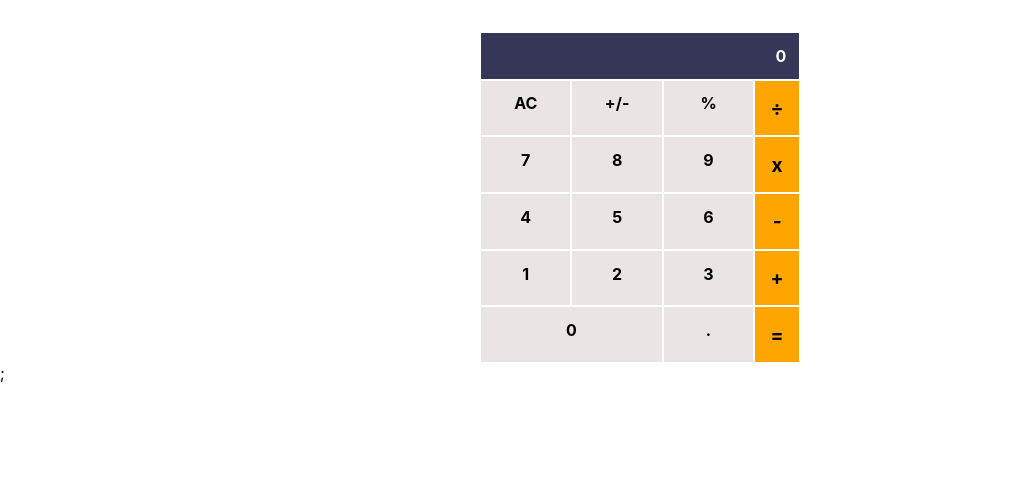
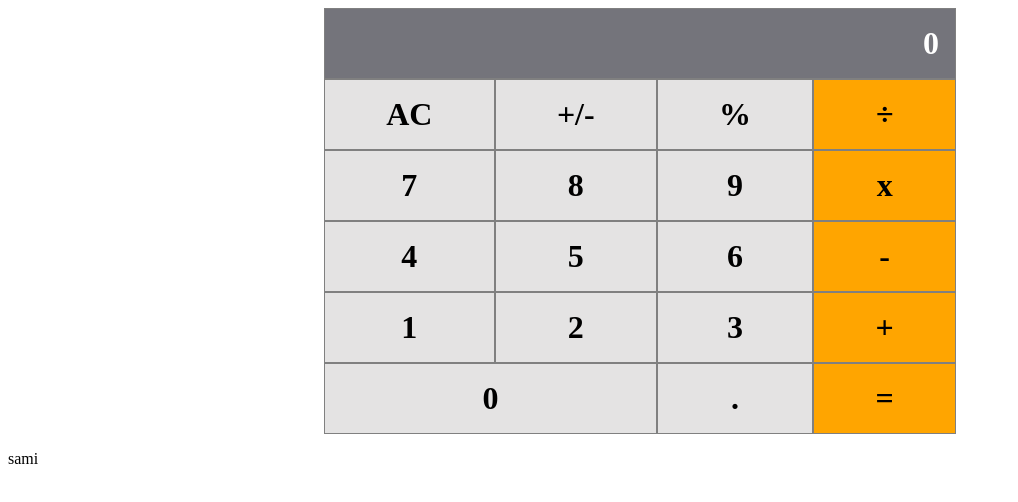
Before and after one commit to sam2if/Maths_magicians, a React (Create React App) app: page / in a window 1280 px wide. Shown: the top 502 px of the page, without its empty margins (0-1018 px from the left). Built offline with nearby package versions, Linux system fonts and the light colour scheme.

Commit message:
Everything is finished

```diff
--- a/src/App.css
+++ b/src/App.css
@@ -1,44 +1,3 @@
-* {
-  margin: 0;
-  padding: 0;
+.multi {
+  display: inline;
 }
-
-p {
-  margin: 1px;
-  text-align: center;
-  padding: 0.8em;
-  font-weight: bold;
-}
-
-.child {
-  margin-top: 2em;
-}
-
-.contain {
-  width: 25%;
-  margin: auto;
-  display: grid;
-  grid-template-columns: 1fr 1fr 1fr;
-}
-
-.first {
-  background-color: rgb(54, 54, 88);
-  grid-column: 1/span 4;
-  text-align: right;
-  color: white;
-}
-
-.last {
-  background-color: rgb(234, 228, 228);
-  grid-column: 1/span 2;
-}
-
-.operators {
-  background-color: orange;
-  font-size: 1.2em;
-}
-
-.numbers {
-  background-color: rgb(234, 228, 228);
-  background-repeat: no-repeat;
-}
--- a/src/App.js
+++ b/src/App.js
@@ -1,13 +1,11 @@
-import './App.css';
-import Calculator from './component/Calculator';
+import Calculator from './components/calculator';
+import User1 from './components/Prac';
 
-function App() {
+export default function MyApp() {
   return (
-    <div>
+    <div className="mul">
       <Calculator />
-      ;
+      <User1 />
     </div>
   );
 }
-
-export default App;
--- a/src/component/Calculator.js
+++ b/src/component/Calculator.js
@@ -1,10 +1,16 @@
-import Child from './child';
+import { useState } from 'react';
 
-const Calculator = () => (
+const Calculator = () => {
+  const [num, setnum] = useState(0);
+
+  const handle = (num) => {
+    setnum(num);
+  };
+
     <>
-    <Child />
       <div className="contain">
-      <p className="first">0</p>
+        <button onClick={() => handle(0)} className="first">a</button>
+        <button />
         <p className="numbers">AC</p>
         <p className="numbers">+/-</p>
         <p className="numbers">%</p>
@@ -25,7 +31,7 @@ const Calculator = () => (
         <p className="numbers">.</p>
         <p className="operators">=</p>
       </div>
-  </>
-);
+    </>;
+};
 
 export default Calculator;
--- /dev/null
+++ b/src/components/Prac.js
@@ -0,0 +1,7 @@
+export default function User1() {
+  return (
+    <div>
+      <p>sami</p>
+    </div>
+  );
+}
--- /dev/null
+++ b/src/components/calculator.js
@@ -0,0 +1,27 @@
+export default function Calculator() {
+  return (
+    <div className="container">
+      <div className="display0"><span>0</span></div>
+      <div className="display" id="numbers">AC</div>
+      <div className="display" id="numbers">+/-</div>
+      <div className="display" id="numbers">%</div>
+      <div className="display" id="operators">÷</div>
+      <div className="display" id="numbers">7</div>
+      <div className="display" id="numbers">8</div>
+      <div className="display" id="numbers">9</div>
+      <div className="display" id="operators">x</div>
+      <div className="display" id="numbers">4</div>
+      <div className="display" id="numbers">5</div>
+      <div className="display" id="numbers">6</div>
+      <div className="display" id="operators">-</div>
+      <div className="display" id="numbers">1</div>
+      <div className="display" id="numbers">2</div>
+      <div className="display" id="numbers">3</div>
+      <div className="display" id="operators">+</div>
+      <div className="display2" id="numbers">0</div>
+      <div className="display" id="numbers">.</div>
+      <div className="display" id="operators">=</div>
+    </div>
+
+  );
+}
--- a/src/index.css
+++ b/src/index.css
@@ -1,27 +1,44 @@
-body {
-  margin: 0;
-  font-family:
-    -apple-system,
-    BlinkMacSystemFont,
-    'Segoe UI',
-    'Roboto',
-    'Oxygen',
-    'Ubuntu',
-    'Cantarell',
-    'Fira Sans',
-    'Droid Sans',
-    'Helvetica Neue',
-    sans-serif;
-  -webkit-font-smoothing: antialiased;
-  -moz-osx-font-smoothing: grayscale;
+.container {
+  display: grid;
+  grid-template-columns: auto auto auto auto;
+  width: 50%;
+  text-align: center;
+  margin: auto;
 }
 
-code {
-  font-family:
-    source-code-pro,
-    Menlo,
-    Monaco,
-    Consolas,
-    'Courier New',
-    monospace;
+.display {
+  border: 1px solid gray;
+  padding: 0.5em;
+  font-size: 2rem;
+  font-weight: 700;
 }
+
+.display0 {
+  background: rgb(116, 116, 123);
+  grid-column: 1 / 5;
+  border: 1px solid gray;
+  padding: 0.5em;
+  text-align: end;
+  font-size: 2rem;
+  font-weight: 700;
+}
+
+.display2 {
+  grid-column: 1 / 3;
+  border: 1px solid gray;
+  padding: 0.5em;
+  font-size: 2rem;
+  font-weight: 700;
+}
+
+#operators {
+  background: orange;
+}
+
+#numbers {
+  background: rgb(228, 227, 227);
+}
+
+span {
+  color: white;
+}
--- a/src/index.js
+++ b/src/index.js
@@ -11,7 +11,4 @@ root.render(
   </React.StrictMode>,
 );
 
-// If you want to start measuring performance in your app, pass a function
-// to log results (for example: reportWebVitals(console.log))
-// or send to an analytics endpoint. Learn more: https://bit.ly/CRA-vitals
 reportWebVitals();
```
Lines whose indentation alone changed are shown as unchanged.
